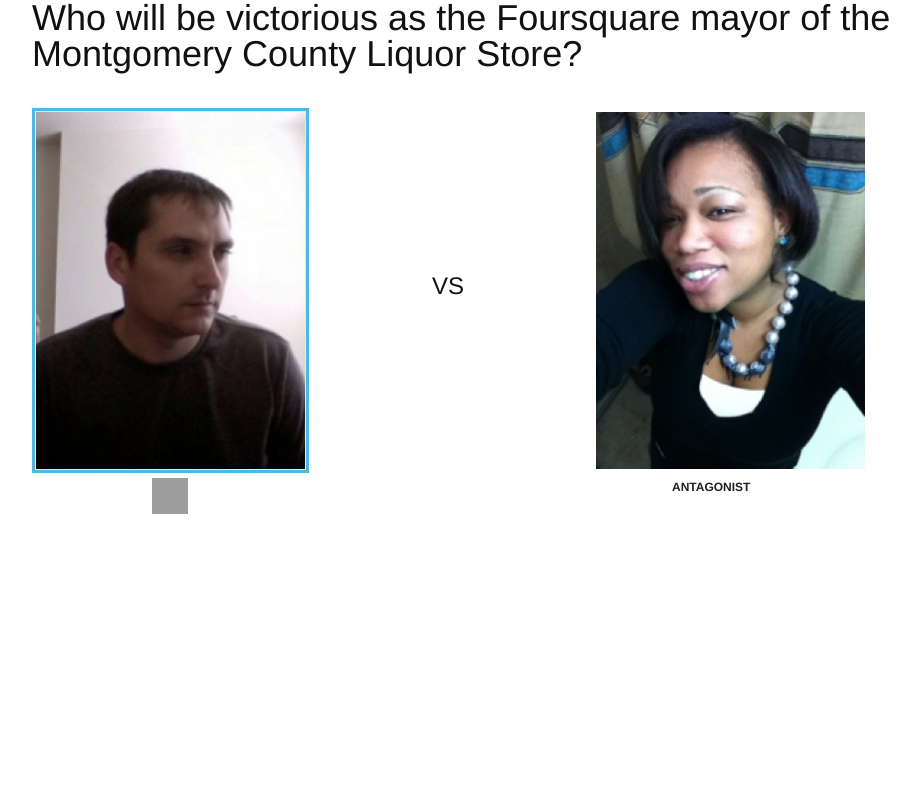
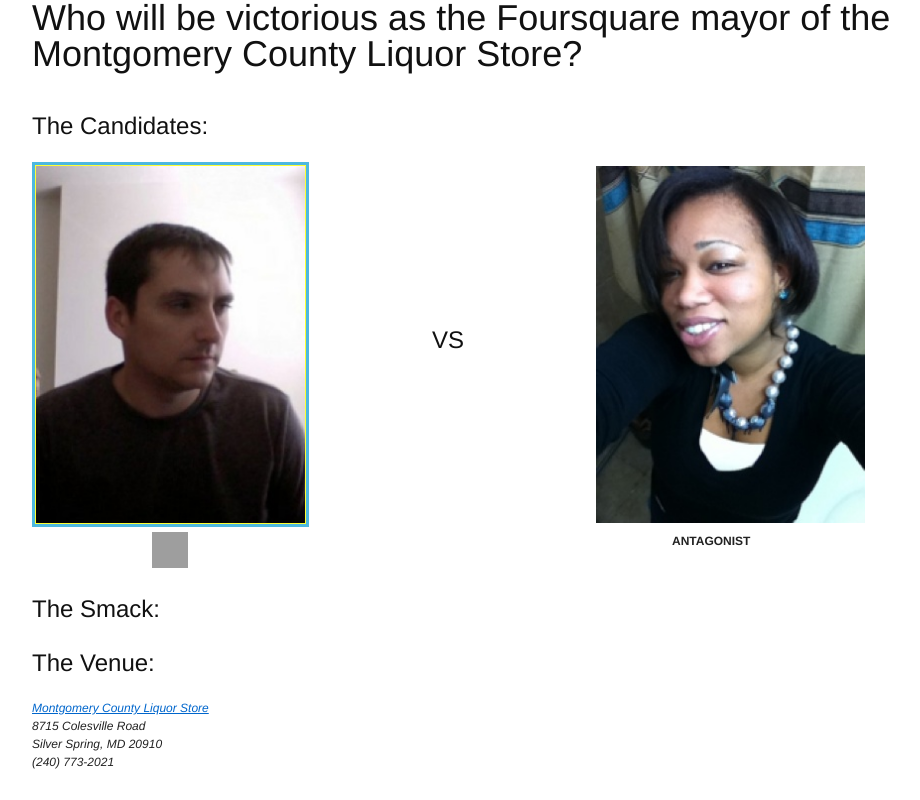
Before and after one commit to gsiegman/whowillbemayor, a Django app: page / in a window 1280 px wide. Shown: the whole page, without its empty margins (133-1053 px from the left). Run offline with Django 3.2, Linux system fonts and the light colour scheme; grey boxes are pictures that could not be loaded.

Commit message:
template tweaks

```diff
--- a/whowillbemayor_project/templates/battle/home.html
+++ b/whowillbemayor_project/templates/battle/home.html
@@ -12,6 +12,8 @@
     </div>
 
     <div class="span-24 last"><span>&nbsp;</span></div>
+
+    <h2 class="span-24 last">The Candidates:</h2>
 
     <div id="hero" class="span-10">
         <img src="{{ STATIC_URL }}images/glenn.jpg" height="357px" class="mayor">
@@ -37,4 +39,18 @@
         <div class="span-2 last"><span>&nbsp;</span></div>
     </div>
 
+    <div class="span-24 last">
+        <h2>The Smack:</h2>
+    </div>
+
+    <div class="span-24 last">
+        <h2>The Venue:</h2>
+        <address>
+            <a href="http://foursquare.com/venue/389213">Montgomery County Liquor Store</a><br>
+            8715 Colesville Road<br>
+            Silver Spring, MD 20910<br>
+            (240) 773-2021
+        </address>
+    </div>
+
 {% endblock %}
```
